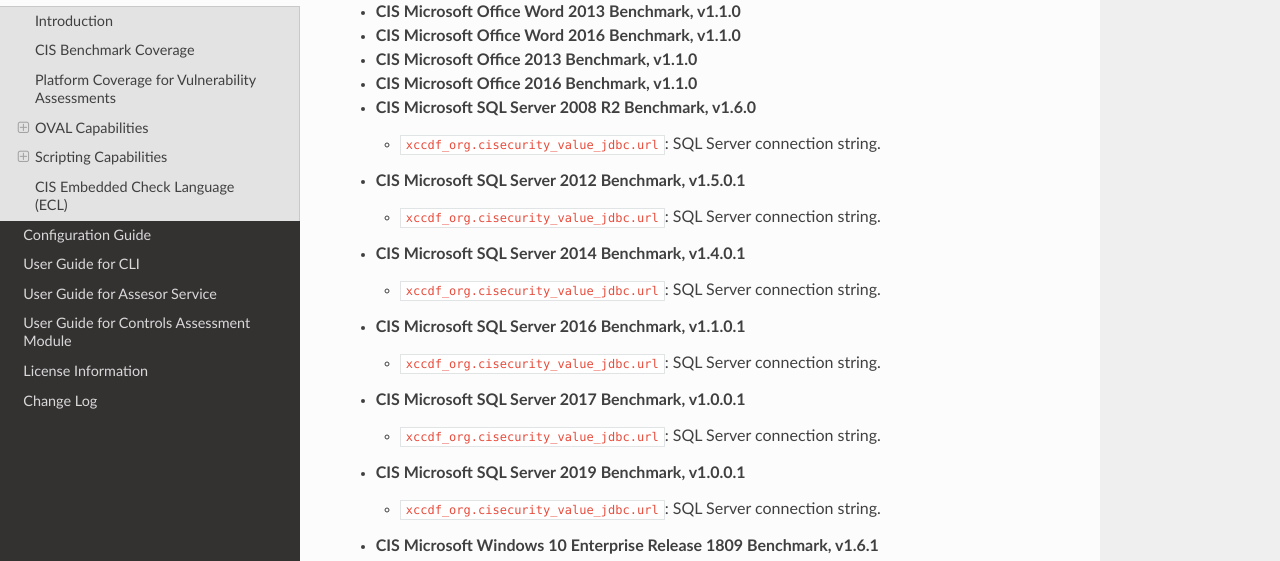
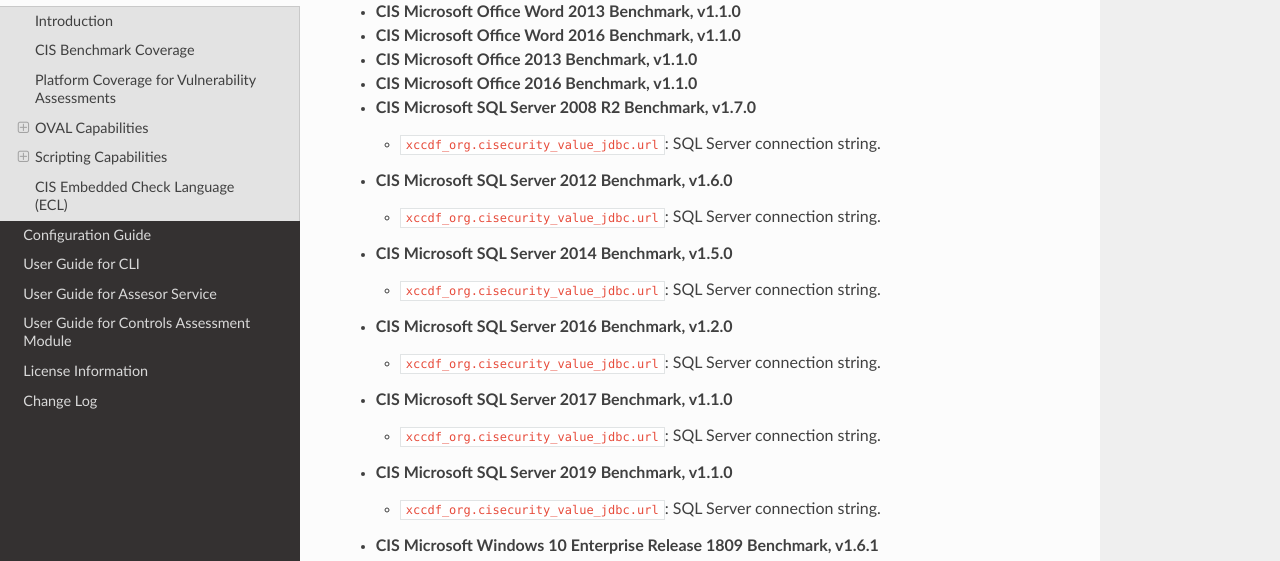
Before and after one commit to CISecurity/CCPA-Docs, an MkDocs documentation site: the page built from docs/Coverage Guide.md, in a window 1280 px wide and 1400 px high, scrolled down 2021 px. Shown: the part 160-721 px from the top of the window. Built offline with MkDocs 1.6.1, drawn with Linux system fonts in a browser that asks for light colours; nearby versions of some CDN libraries; some of the changed text lies outside the part shown.

Commit message:
Updates for v4.0.22.

```diff
--- a/docs/Coverage Guide.md
+++ b/docs/Coverage Guide.md
@@ -57,17 +57,17 @@
 - **CIS Microsoft Office Word 2016 Benchmark, v1.1.0**
 - **CIS Microsoft Office 2013 Benchmark, v1.1.0**
 - **CIS Microsoft Office 2016 Benchmark, v1.1.0**
-- **CIS Microsoft SQL Server 2008 R2 Benchmark, v1.6.0**
+- **CIS Microsoft SQL Server 2008 R2 Benchmark, v1.7.0**
 	- `xccdf_org.cisecurity_value_jdbc.url`: SQL Server connection string.
-- **CIS Microsoft SQL Server 2012 Benchmark, v1.5.0.1**
+- **CIS Microsoft SQL Server 2012 Benchmark, v1.6.0**
 	- `xccdf_org.cisecurity_value_jdbc.url`: SQL Server connection string.
-- **CIS Microsoft SQL Server 2014 Benchmark, v1.4.0.1**
+- **CIS Microsoft SQL Server 2014 Benchmark, v1.5.0**
 	- `xccdf_org.cisecurity_value_jdbc.url`: SQL Server connection string.
-- **CIS Microsoft SQL Server 2016 Benchmark, v1.1.0.1**
+- **CIS Microsoft SQL Server 2016 Benchmark, v1.2.0**
 	- `xccdf_org.cisecurity_value_jdbc.url`: SQL Server connection string.
-- **CIS Microsoft SQL Server 2017 Benchmark, v1.0.0.1**
+- **CIS Microsoft SQL Server 2017 Benchmark, v1.1.0**
 	- `xccdf_org.cisecurity_value_jdbc.url`: SQL Server connection string.
-- **CIS Microsoft SQL Server 2019 Benchmark, v1.0.0.1**
+- **CIS Microsoft SQL Server 2019 Benchmark, v1.1.0**
 	- `xccdf_org.cisecurity_value_jdbc.url`: SQL Server connection string.
 - **CIS Microsoft Windows 10 Enterprise Release 1809 Benchmark, v1.6.1**
 - **CIS Microsoft Windows 10 Enterprise Release 1903 Benchmark, v1.7.1**
```
Also changed, not shown: other parts of docs/Coverage Guide.md (+9 -2 lines), docs/Change Log.md (+30 -0 lines), docs/Configuration Guide.md (+4 -7 lines).
